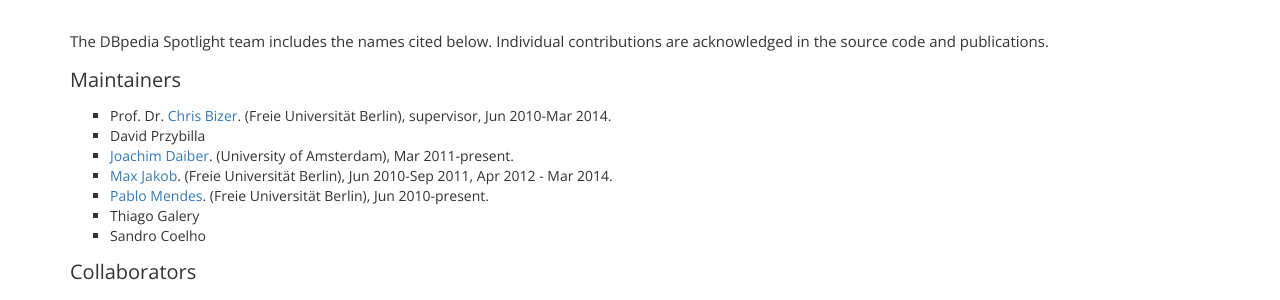
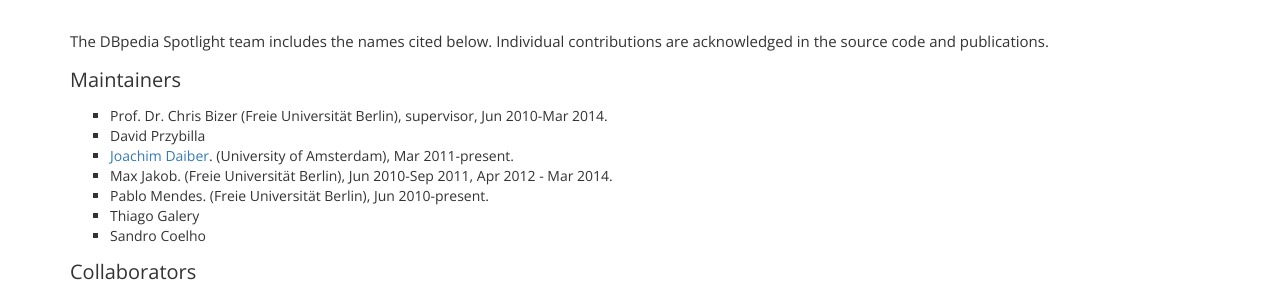
Before and after one commit to dbpedia-spotlight/dbpedia-spotlight.github.io, a Jekyll site: the page built from spotlight/developer.md, in a window 1280 px wide. Shown: the part 292-592 px from the top of the page. Built offline with Jekyll 4.4.1, drawn with Linux system fonts in a browser that asks for light colours; comment, search, counter and statistics services are not loaded; some of the changed lines change nothing that is shown.

Commit message:
Removing broken links

```diff
--- a/spotlight/developer.md
+++ b/spotlight/developer.md
@@ -8,11 +8,11 @@
 The DBpedia Spotlight team includes the names cited below. Individual contributions are acknowledged in the source code and publications.
 
 #### Maintainers
-* Prof. Dr. [Chris Bizer](http://www.wiwiss.fu-berlin.de/en/institute/pwo/bizer/team/BizerChristian.html){:target="_blank"}. (Freie Universität Berlin),  supervisor, Jun 2010-Mar 2014.
+* Prof. Dr. Chris Bizer (Freie Universität Berlin),  supervisor, Jun 2010-Mar 2014.
 * David Przybilla
 * [Joachim Daiber](http://jodaiber.de/){:target="_blank"}. (University of Amsterdam), Mar 2011-present.
-* [Max Jakob](http://www.wiwiss.fu-berlin.de/en/institute/pwo/bizer/team/JakobMax.html){:target="_blank"}. (Freie Universität Berlin), Jun 2010-Sep 2011, Apr 2012 - Mar 2014.
-* [Pablo Mendes](http://www.wiwiss.fu-berlin.de/en/institute/pwo/bizer/team/MendesPablo.html){:target="_blank"}. (Freie Universität Berlin), Jun 2010-present.
+* Max Jakob. (Freie Universität Berlin), Jun 2010-Sep 2011, Apr 2012 - Mar 2014.
+* Pablo Mendes. (Freie Universität Berlin), Jun 2010-present.
 * Thiago Galery
 * Sandro Coelho
 
```
